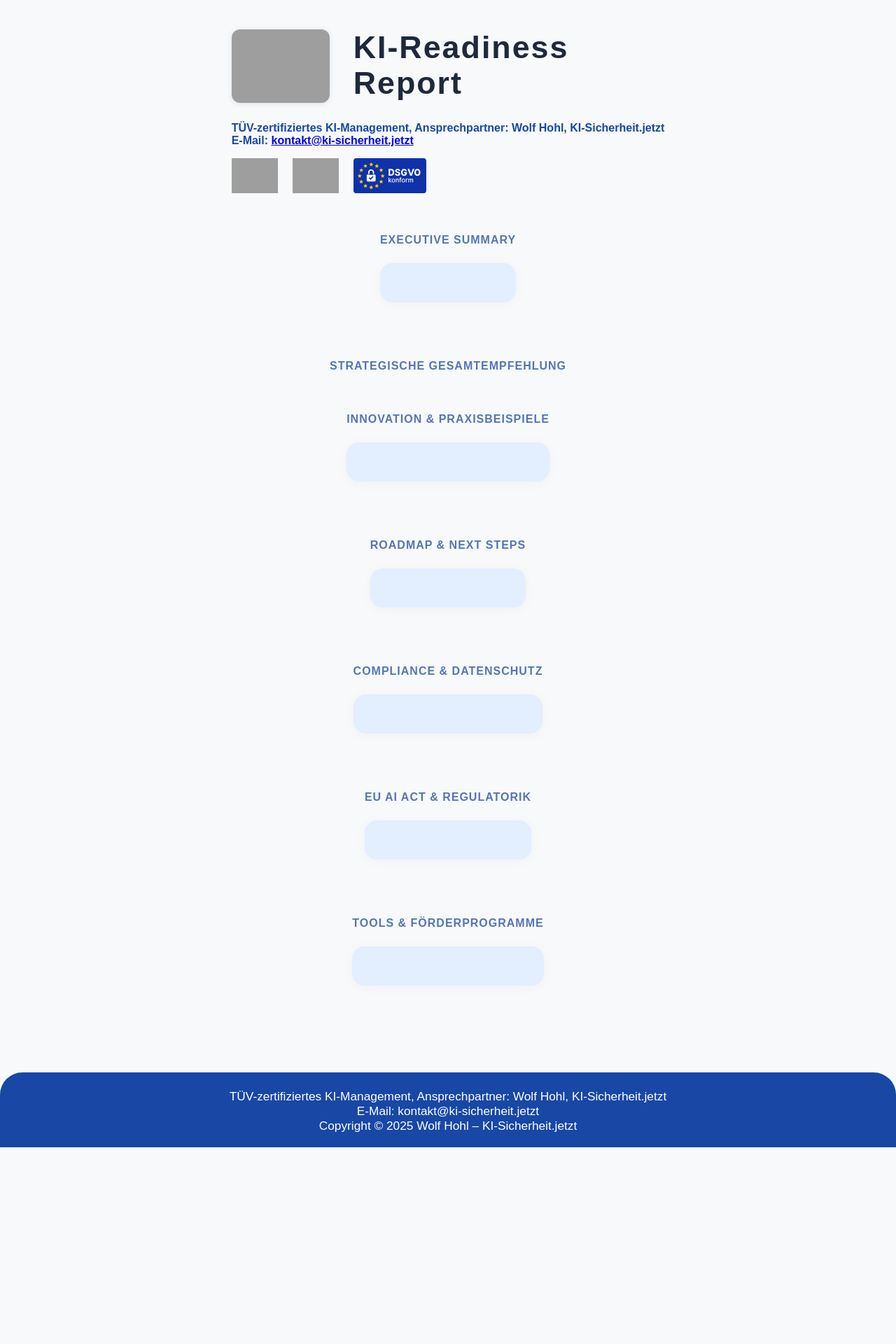
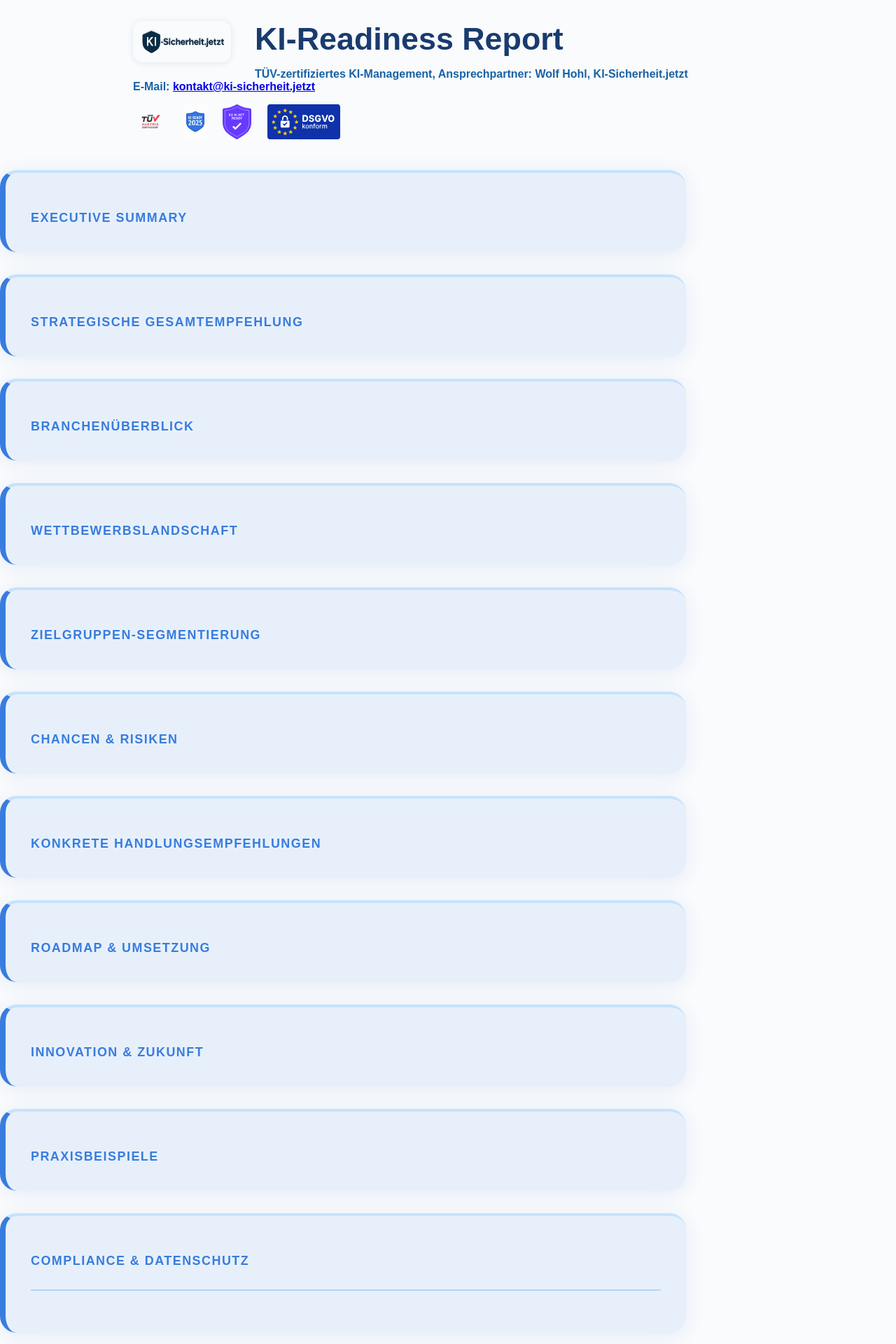
Before and after one commit to Wolf-Achtung/make-ki-backend-neu, a Python web app: template templates/pdf_template.html in a window 1280 px wide. Shown: the top 1920 px of the page at 70% size. Before the commit the page ends 1639 px from the top, so only its background shows below. Run offline with Jinja, Linux system fonts and the light colour scheme; the template is opened without the code that fills it, so the values that code supplies are empty; grey boxes are pictures that could not be loaded.

Commit message:
Add files via upload

```diff
--- a/templates/pdf_template.html
+++ b/templates/pdf_template.html
@@ -2,193 +2,250 @@
 <html lang="de">
 <head>
     <meta charset="UTF-8">
-    <title>{{ company_name or "KI-Readiness Report" }}</title>
+    <title>{{ report_title or "KI-Readiness Report" }}</title>
     <style>
         body {
-        font-family: 'Fira Mono', 'Arial', sans-serif;
-        color: #1e293b;
-        background: #f7f9fa;
-        margin: 0;
-        padding: 0 0 80px 0;
-        /* Neu für Footer am unteren Rand: */
-        min-height: 100vh;
-        display: flex;
-        flex-direction: column;
+            font-family: 'Fira Mono', 'Arial', sans-serif;
+            color: #193b6e;
+            background: #f9fbfd;
+            margin: 0;
+            padding: 0 0 120px 0;
+            min-height: 100vh;
         }
         header, section {
-            margin: 0 auto 36px auto;
+            margin: 0 auto 44px auto;
             max-width: 900px;
-            padding: 0 32px;
+            padding: 0 44px;
         }
-        h1, h2 {
+        h1, h2, h3, h4 {
             font-family: 'Fira Mono', 'Arial', monospace;
-            letter-spacing: 2px;
-            margin-top: 42px;
         }
-        h1 { font-size: 2.8em; }
-        h2 { font-size: 2.0em; color: #1847a6; }
+        h1 { font-size: 2.8em; margin-bottom: 8px; }
+        h2 { font-size: 2.0em; color: #1762a6; margin-top: 38px; }
+        h3 { font-size: 1.2em; color: #164072; margin-top: 18px; margin-bottom: 12px; }
+        h4 { font-size: 1.08em; color: #286ad6; margin: 14px 0 7px 0; }
         .intro, .summary, .bonus, .footer { margin-bottom: 32px; }
         .box {
-            background: #e3eefe;
+            background: #e7f0fa;
+            border-radius: 24px;
+            padding: 38px 36px 38px 36px;
+            margin: 32px 0;
+            box-shadow: 0 4px 28px rgba(30,72,150,0.09);
+            border-left: 8px solid #387cdf;
+            border-top: 4px solid #c7e2fb;
+        }
+        .section-label {
+            font-size: 1.12em;
+            font-weight: 700;
+            text-transform: uppercase;
+            color: #387cdf;
+            letter-spacing: 1.5px;
+            margin-top: 16px;
+            margin-bottom: 0;
+        }
+        ul, ol {
+            margin-left: 28px;
+            margin-bottom: 22px;
+            line-height: 1.7;
+        }
+        ul li, ol li {
+            background: #f5f9ff;
+            border-radius: 8px;
+            margin-bottom: 6px;
+            padding: 7px 12px 7px 12px;
+            color: #193b6e;
+        }
+        .checklist {
+            background: #e3f8f5;
+            border-left: 10px solid #14b3ad;
+            padding: 26px 30px;
             border-radius: 18px;
-            padding: 28px;
-            margin: 24px 0;
-            box-shadow: 0 2px 16px rgba(20,40,90,0.04);
+            margin: 46px 0;
         }
-        ul, ol { margin-left: 20px; }
-        .checklist {
-            background: #f1faf6;
-            border-left: 8px solid #20a39e;
-            padding: 20px 24px;
-            border-radius: 12px;
-            margin: 36px 0;
+        .bonus {
+            background: #fffbf0;
+            border-left: 10px solid #ffe177;
+        }
+        .pagebreak {
+            page-break-before: always;
+            height: 0;
+            margin: 0;
+            border: none;
+        }
+        .footer {
+            background: #1c3a6b;
+            color: #fff;
+            font-size: 1.10em;
+            padding: 36px 0 22px 0;
+            border-top-left-radius: 38px;
+            border-top-right-radius: 38px;
+            text-align: center;
+            width: 100%;
+            margin-top: 74px;
         }
         .logo-row img {
             height: 50px;
-            margin: 0 16px 0 0;
+            margin: 0 18px 0 0;
             vertical-align: middle;
-        }
-        .footer {
-            background: #1847a6;
-            color: #fff;
-            font-size: 1.08em;
-            padding: 24px 0 20px 0;
-            border-top-left-radius: 32px;
-            border-top-right-radius: 32px;
-            text-align: center;
-            width: 100%;
-            margin-top: 64px;
         }
         .highlight {
             font-weight: bold;
-            color: #1847a6;
+            color: #1762a6;
         }
-        .bonus {
-            background: #ffd53e2c;
-            border-left: 8px solid #ffd53e;
-        }
-        .section-label {
-            font-size: 1em;
-            font-weight: 600;
-            text-transform: uppercase;
-            color: #5475b5;
-            letter-spacing: 1px;
-            margin-top: 22px;
-            margin-bottom: 0;
-        }
-        .pagebreak { page-break-before: always; }
         .img-block {
             float: left;
             margin-right: 34px;
             margin-bottom: 14px;
-            width: 180px;
-            border-radius: 12px;
-            box-shadow: 0 1px 8px rgba(20,40,90,0.10);
+            width: 140px;
+            border-radius: 14px;
+            box-shadow: 0 1px 8px rgba(30,72,150,0.12);
         }
         .clearfix::after { content: ""; clear: both; display: table; }
+        /* Tabellen */
+        table {
+            width: 100%;
+            border-collapse: collapse;
+            margin: 18px 0;
+            background: #f8fbff;
+            border-radius: 10px;
+            overflow: hidden;
+        }
+        th, td {
+            padding: 13px 12px;
+            border-bottom: 1px solid #cde2f7;
+            font-size: 1em;
+        }
+        th {
+            background: #e3eefe;
+            color: #193b6e;
+            font-weight: bold;
+        }
+        tr:last-child td { border-bottom: none; }
+        /* Subheading aus Markdown: automatisch größer */
+        h3, h4 {
+            margin-top: 28px;
+        }
     </style>
 </head>
 <body>
-    <!-- Intro -->
     <header>
         <div class="clearfix">
-            <img src="logo.png" alt="Logo" class="img-block" style="width: 140px;">
+            <img src="ki-sicherheit-logo.png" alt="Logo" class="img-block">
             <h1>{{ report_title or "KI-Readiness Report" }}</h1>
             <div>
                 <p class="highlight">TÜV-zertifiziertes KI-Management, Ansprechpartner: Wolf Hohl, KI-Sicherheit.jetzt<br>
                 E-Mail: <a href="mailto:kontakt@ki-sicherheit.jetzt">kontakt@ki-sicherheit.jetzt</a></p>
                 <div class="logo-row">
-                    <img src="tuv.svg" alt="TÜV Zertifiziert">
-                    <img src="ki_ready_2025.svg" alt="KI-Ready 2025">
+                    <img src="tuev-logo-transparent.png" alt="TÜV Zertifiziert">
+                    <img src="ki-ready-2025.png" alt="KI-Ready 2025">
+                    <img src="eu-ai.svg" alt="KI-Ready 2025">
                     <img src="dsgvo.svg" alt="DSGVO-konform">
                 </div>
             </div>
         </div>
     </header>
+    <section class="box summary">
+        <div class="section-label">Executive Summary</div>
+        {{ executive_summary | safe }}
+    </section>
+    <div class="pagebreak"></div>
 
-    <!-- Executive Summary -->
-    <section>
-        <div class="section-label">Executive Summary</div>
-        <div class="box summary">
-            {{ executive_summary | safe }}
-        </div>
-    </section>
-
-    <!-- Gesamtstrategie -->
-    <section>
+    <section class="box">
         <div class="section-label">Strategische Gesamtempfehlung</div>
         {{ gesamtstrategie | safe }}
     </section>
+    <div class="pagebreak"></div>
 
-    <!-- Innovation + Praxisbeispiele -->
-    <section>
-        <div class="section-label">Innovation & Praxisbeispiele</div>
-        <div class="box">
-            {{ innovation | safe }}
-            {{ praxisbeispiele | safe }}
+    <section class="box">
+        <div class="section-label">Branchenüberblick</div>
+        {{ branchenueberblick | safe }}
+    </section>
+    <div class="pagebreak"></div>
+
+    <section class="box">
+        <div class="section-label">Wettbewerbslandschaft</div>
+        {{ wettbewerb | safe }}
+    </section>
+    <div class="pagebreak"></div>
+
+    <section class="box">
+        <div class="section-label">Zielgruppen-Segmentierung</div>
+        {{ zielgruppen | safe }}
+    </section>
+    <div class="pagebreak"></div>
+
+    <section class="box">
+        <div class="section-label">Chancen & Risiken</div>
+        {{ chancen_risiken | safe }}
+    </section>
+    <div class="pagebreak"></div>
+
+    <section class="box">
+        <div class="section-label">Konkrete Handlungsempfehlungen</div>
+        {{ empfehlungen | safe }}
+    </section>
+    <div class="pagebreak"></div>
+
+    <section class="box">
+        <div class="section-label">Roadmap & Umsetzung</div>
+        {{ roadmap | safe }}
+    </section>
+    <div class="pagebreak"></div>
+
+    <section class="box">
+        <div class="section-label">Innovation & Zukunft</div>
+        {{ innovation | safe }}
+    </section>
+    <div class="pagebreak"></div>
+
+    <section class="box">
+        <div class="section-label">Praxisbeispiele</div>
+        {{ praxisbeispiele | safe }}
+    </section>
+    <div class="pagebreak"></div>
+
+    <section class="box">
+        <div class="section-label">Compliance & Datenschutz</div>
+        {{ compliance | safe }}
+        <hr style="border:0; border-top:2px solid #b8d2f7; margin:30px 0 22px 0;">
+        {{ datenschutz | safe }}
+    </section>
+    <div class="pagebreak"></div>
+
+    <section class="box">
+        <div class="section-label">Förderprogramme & Tools</div>
+        {{ foerderprogramme | safe }}
+        <hr style="border:0; border-top:2px solid #b8d2f7; margin:30px 0 22px 0;">
+        {{ tools | safe }}
+    </section>
+    <div class="pagebreak"></div>
+
+    <section class="box bonus">
+        <div class="section-label">Bonus-Module & Checklisten</div>
+        {{ bonus | safe }}
+        <div class="checklist">
+            {{ checklisten | safe }}
         </div>
     </section>
+    <div class="pagebreak"></div>
 
-    <!-- Roadmap -->
-    <section>
-        <div class="section-label">Roadmap & Next Steps</div>
-        <div class="box">
-            {{ roadmap | safe }}
+    <section class="box">
+        <div class="section-label">Moonshot Vision (3–5 Jahre)</div>
+        {{ moonshot_vision | safe }}
+    </section>
+    <div class="pagebreak"></div>
+
+    <section class="box">
+        <div class="section-label">EU AI Act</div>
+        {{ eu_ai_act | safe }}
+    </section>
+    <div class="pagebreak"></div>
+
+    <footer class="footer">
+        <div>
+            <strong>© 2025 KI-Sicherheit.jetzt</strong> — Report powered by TÜV-zertifiziertes KI-Management<br>
+            Ansprechpartner: Wolf Hohl, <a href="mailto:kontakt@ki-sicherheit.jetzt" style="color:#ffe177;">kontakt@ki-sicherheit.jetzt</a>
         </div>
-    </section>
-
-    <!-- Compliance & Datenschutz -->
-    <section>
-        <div class="section-label">Compliance & Datenschutz</div>
-        <div class="box">
-            {{ compliance | safe }}
-            {{ datenschutz | safe }}
-        </div>
-    </section>
-
-    <!-- EU AI Act & Regulatorik -->
-    <section>
-        <div class="section-label">EU AI Act & Regulatorik</div>
-        <div class="box">
-            {{ eu_ai_act | safe }}
-        </div>
-    </section>
-
-    <!-- Tools & Fördermittel -->
-    <section>
-        <div class="section-label">Tools & Förderprogramme</div>
-        <div class="box">
-            {{ tools | safe }}
-            {{ foerdermittel | safe }}
-            {{ foerderprogramme | safe }}
-        </div>
-    </section>
-
-    <!-- Checklisten -->
-    {% if checklisten %}
-    <section>
-        <div class="section-label">Checklisten</div>
-        {% for checklist_html in checklisten %}
-            <div class="checklist">{{ checklist_html | safe }}</div>
-        {% endfor %}
-    </section>
-    {% endif %}
-
-    <!-- Bonus/Moonshot -->
-    {% if moonshot_vision %}
-    <section>
-        <div class="section-label">Moonshot Vision (Bonus)</div>
-        <div class="bonus box">
-            {{ moonshot_vision | safe }}
-        </div>
-    </section>
-    {% endif %}
-
-    <!-- Footer -->
-    <div class="footer">
-        TÜV-zertifiziertes KI-Management, Ansprechpartner: Wolf Hohl, KI-Sicherheit.jetzt<br>
-        E-Mail: kontakt@ki-sicherheit.jetzt<br>
-        Copyright © 2025 Wolf Hohl – KI-Sicherheit.jetzt
-    </div>
+    </footer>
 </body>
 </html>
```
